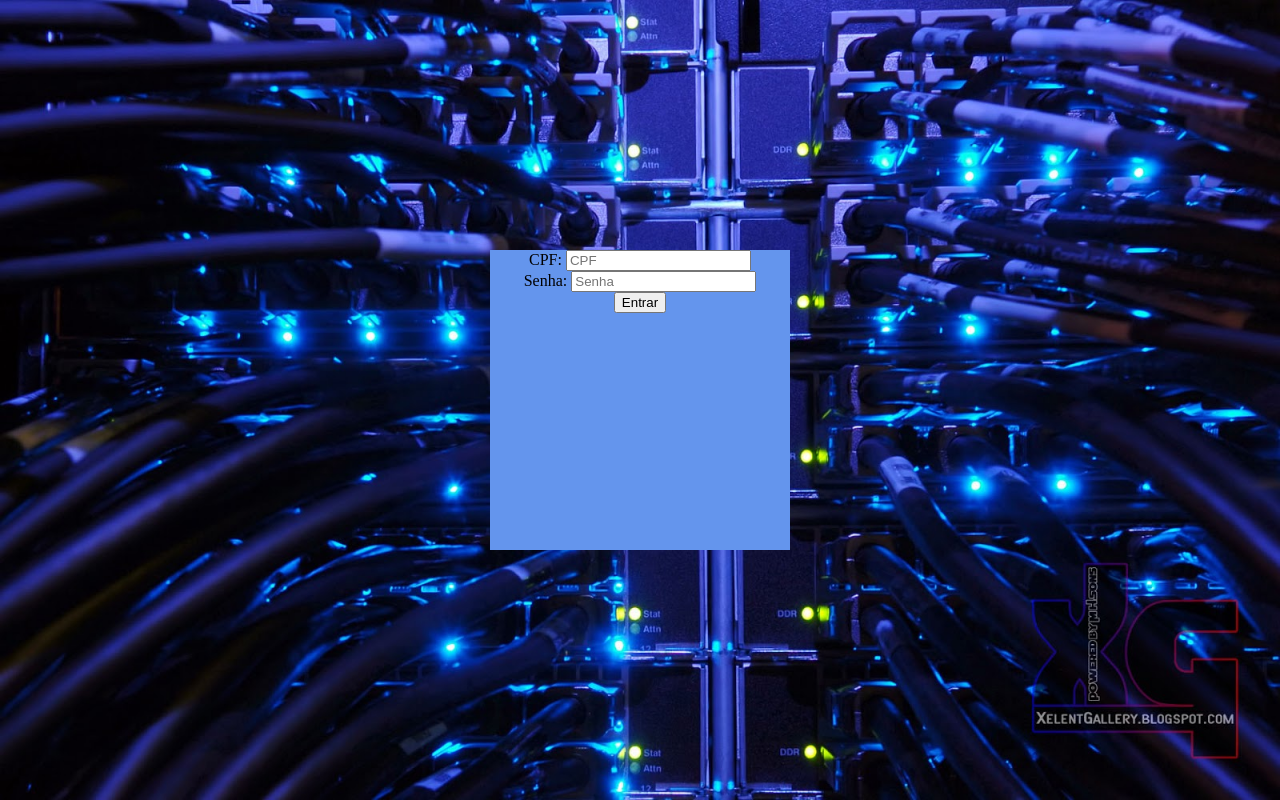
After one commit to rldrodrigo/sistema-de-chamado, a PHP site: page /telalogin.php in a window 1280 px wide. The commit adds this page. Run offline with PHP 8.4, Linux system fonts and the light colour scheme.

Commit message:
criação da pasta CSS

```diff
--- a/cadastrachamado.php
+++ b/cadastrachamado.php
@@ -3,9 +3,9 @@
    <head>
        <meta charset="utf-8"/>
        <title>Sistema de Chamados</title>
-       <link rel="stylesheet" type="text/css"  href="estilo.css" />
-       <link rel="stylesheet" type="text/css"  href="estilomenulateral.css" />
-       <link rel="stylesheet" type="text/css"  href="estiloform.css" />
+       <link rel="stylesheet" type="text/css"  href="css/estilo.css" />
+       <link rel="stylesheet" type="text/css"  href="css/estilomenulateral.css" />
+       <link rel="stylesheet" type="text/css"  href="css/estiloform.css" />
    </head>
    <body>
      <?php
--- a/estilomenulateral.css
+++ b/css/estilomenulateral.css
@@ -43,7 +43,7 @@ body {
 	}
 #lateral:before {
 	z-index:1000;
-	content: url(icone-menu.png);
+	content: url(../images/icone-menu.png);
 	font-size:4em;
 	color:white;
 	position:fixed;
--- /dev/null
+++ b/css/telalogin.css
@@ -0,0 +1,20 @@
+.container {
+       width: 100vw;
+        height: 100vh;
+       background-image: url(../images/wallpaper.jpg);
+       background-size: 100% 100%;
+       display: flex;
+       flex-direction: row;
+       justify-content: center;
+       align-items: center
+}
+.box {
+    width: 300px;
+    height: 300px;
+    background: #6495ED;
+    display: inline-block;
+      text-align: center;
+}
+body {
+        margin: 0px;
+}
--- a/menulateral.php
+++ b/menulateral.php
@@ -1,7 +1,7 @@
 <div id="lateral">
     <div id="menu">
 
-    <h3 class="link-titulo">Sistema de Chamado</h3>
+    <a href="index.php"><h3 class="link-titulo">Sistema de Chamado</h3></a>
       <ul class="box">
         <li><a href="#"> Usuário</a>
           <ul>
--- /dev/null
+++ b/telalogin.php
@@ -0,0 +1,28 @@
+<?php
+session_start();
+?>
+
+<!DOCTYPE html>
+<html lang="pt-br">
+   <head>
+       <meta charset="utf-8"/>
+       <title>Sistema de Chamados</title>
+       <link rel="stylesheet" type="text/css"  href="css/telalogin.css" />
+   </head>
+   <body>
+     <?php
+      ?>
+      <div class='container'>
+        <div class='box'>
+        <form method="POST" name="alterarusuario" action="login.php" >
+          <label> CPF: </label><input type="text" name="cpf" placeholder="CPF" required><br>
+          <label> Senha: </label><input type="password" name="senha" placeholder="Senha" required><br>
+          <input type="submit" name="enviar1" value="Entrar" id="btnEnviar">
+        </form>
+      </div>
+      </div>
+      </table>
+
+    </div>
+   </body>
+</html>
```
Also changed, not shown: cadastrarchamado.php (+15 -1 lines), consultachamado.php (+6 -4 lines), index.php (+7 -5 lines), login.php (added, +22 -0 lines), tabelachamado.php (added, +35 -0 lines), css/estilo.css (renamed from estilo.css), css/estiloform.css (renamed from estiloform.css), css/estilotabela.css (renamed from estilotabela.css), images/icone-menu.png (renamed from icone-menu.png), images/wallpaper.jpg (added), images/wallpaper1.jpg (added).
